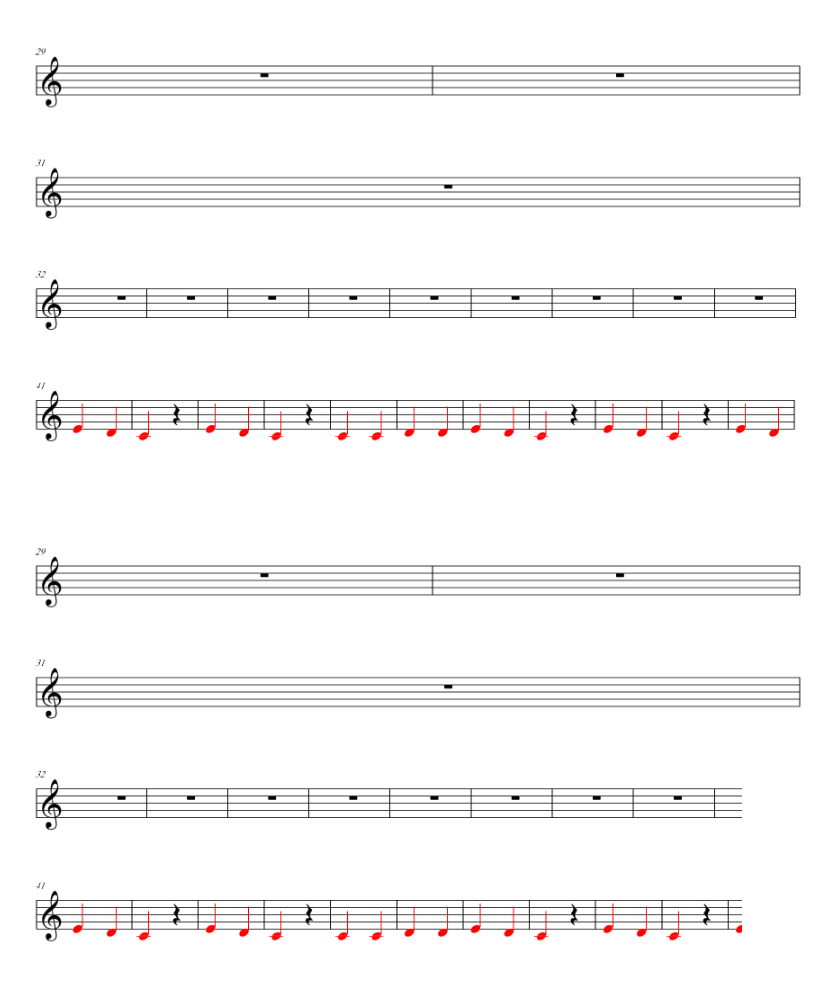
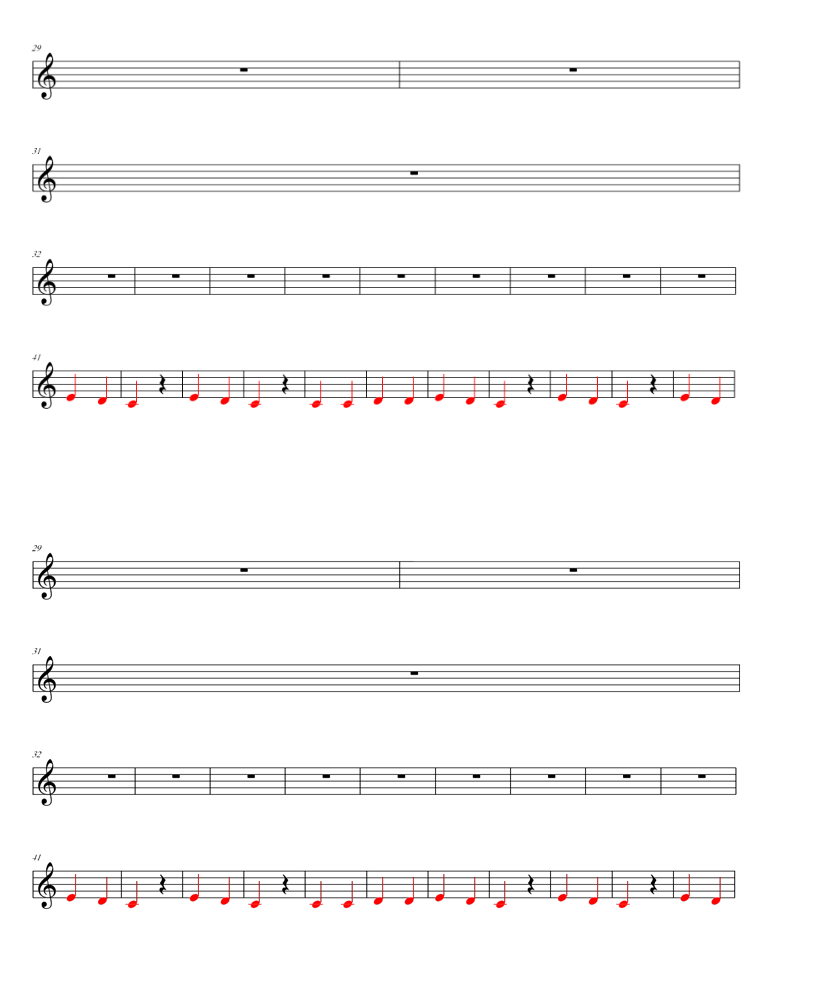
Before and after one commit to xujihao/xujihao.github.io, a plain HTML site: page respond/ie.html in a window 1280 px wide. Shown: the part 1005-1997 px from the top of the page, without its empty margins (21-853 px from the left). Drawn offline with Linux system fonts and the light colour scheme.

Commit message:
transform

```diff
--- a/respond/ie.html
+++ b/respond/ie.html
@@ -5,8 +5,7 @@
 	<title>IE VML</title>
 	<style>
 		img{
-			transform-origin:top left;
-			transform:scale(0.45,0.45);
+			width: 800px;
 		}
 		.imgctn{
 			height: 500px;
@@ -22,10 +21,10 @@
 		<img src="1.png" />
 	</div>
 	<div class="imgctn">
-		<img src="2.png" />
+		<img src="5.png" />
 	</div>
 	<div class="imgctn">
-		<img src="3.png" />
+		<img src="6.png" />
 	</div>
 </body>
 </html>
```
Also changed, not shown: respond/5.png (added), respond/6.png (added).
